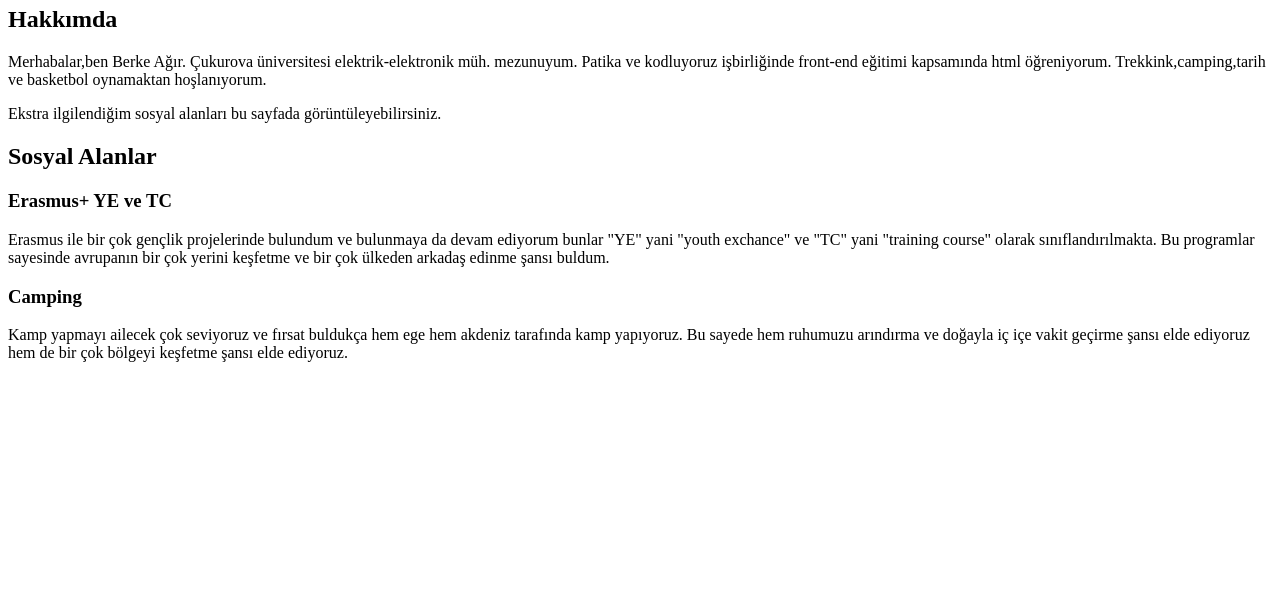
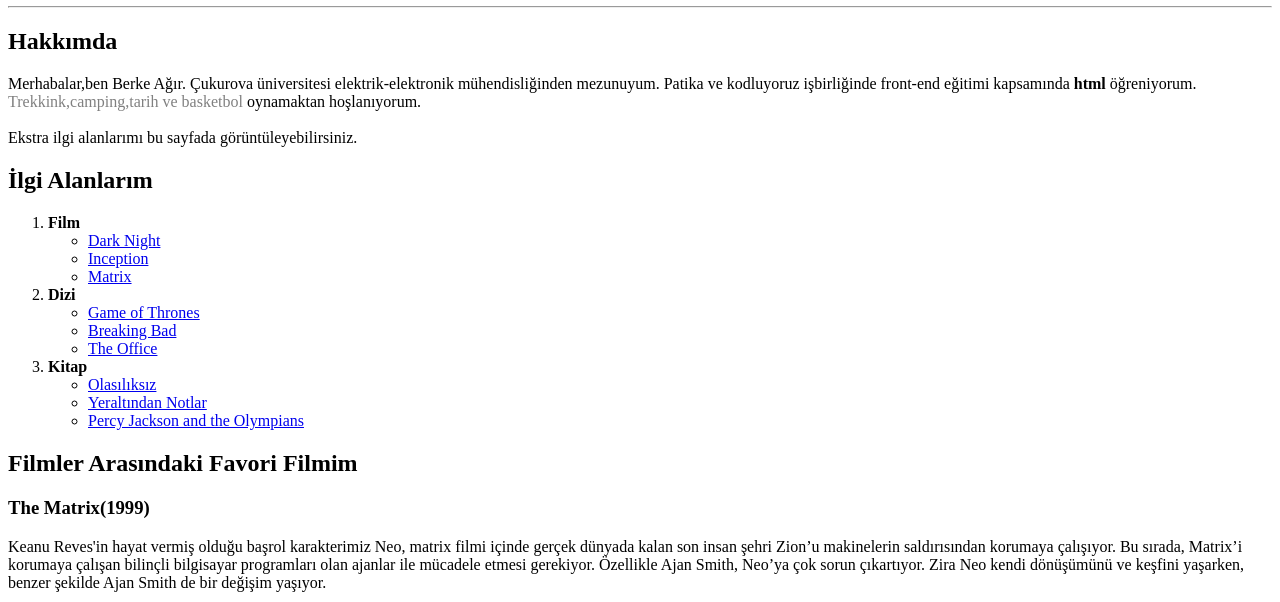
Before and after one commit to berkeagir/Front-end-Homework, a plain HTML site: page index.html in a window 1280 px wide. Shown: the part 60-662 px from the top of the page. Drawn offline with Linux system fonts and the light colour scheme.

Commit message:
new features added

```diff
--- a/index.html
+++ b/index.html
@@ -1,27 +1,52 @@
 <!-- Title part -->
 <h1>Berke Ağır</h1>
+<hr>
 <h2>Hakkımda</h2>
 
 <!-- explanation about person -->
 <p>Merhabalar,ben Berke Ağır. Çukurova üniversitesi
-    elektrik-elektronik müh. mezunuyum.
+    elektrik-elektronik mühendisliğinden mezunuyum.
     Patika ve kodluyoruz işbirliğinde front-end eğitimi kapsamında
-    html öğreniyorum. Trekkink,camping,tarih ve basketbol oynamaktan hoşlanıyorum.
+    <strong>html</strong> öğreniyorum. <span style="color:grey ;">Trekkink,camping,tarih ve basketbol</span>  oynamaktan hoşlanıyorum.
+    <br>
+    <br>
+    Ekstra ilgi alanlarımı bu sayfada görüntüleyebilirsiniz.
 </p>
-<p>Ekstra ilgilendiğim sosyal alanları bu sayfada görüntüleyebilirsiniz.</p>
+
 <!-- Detail part about sOcial Interests -->
-<h2>Sosyal Alanlar </h2>
-<h3>
-Erasmus+ YE ve TC
-</h3>
-<p>Erasmus ile bir çok gençlik projelerinde bulundum ve bulunmaya da devam ediyorum bunlar "YE" yani "youth exchance"
-    ve "TC" yani "training course" olarak sınıflandırılmakta. Bu programlar sayesinde
-    avrupanın bir çok yerini keşfetme ve bir çok ülkeden arkadaş edinme şansı buldum.
-
-</p>
-<h3>Camping</h3>
-<p></p>
-<!-- bosluk -->
-<p>Kamp yapmayı ailecek çok seviyoruz ve fırsat buldukça hem ege hem akdeniz tarafında kamp yapıyoruz. Bu sayede hem ruhumuzu arındırma ve doğayla iç içe vakit geçirme şansı elde ediyoruz
-    hem de bir çok bölgeyi keşfetme şansı elde ediyoruz.
-</p>
+<h2>İlgi Alanlarım </h2>
+<div>
+    <ol>
+        <li>
+            <strong>Film</strong> <ul>
+                <li><a href="https://www.imdb.com/title/tt0468569/" target="_blank">Dark Night</a></li>
+                <li><a href="https://www.imdb.com/title/tt1375666/" target="_blank">Inception</a></li>
+                <li><a href="https://www.imdb.com/title/tt0133093/" target="_blank">Matrix</a></li>
+            </ul>
+        </li>
+        <li>
+            <strong>Dizi</strong><ul>
+                <li><a href="https://www.imdb.com/title/tt0944947/" target="_blank">Game of Thrones</a></li>
+                <li><a href="https://www.imdb.com/title/tt0903747/" target="_blank">Breaking Bad</a></li>
+                <li><a href="https://www.imdb.com/title/tt0386676/" target="_blank">The Office</a></li>
+            </ul>
+        </li>
+        <li>
+            <strong>Kitap</strong><ul>
+                <li><a href="https://www.goodreads.com/book/show/8399007-olas-l-ks-z?ref=nav_sb_ss_1_6" target="_blank">Olasılıksız</a></li>
+                <li><a href="https://www.goodreads.com/book/show/11533410-yeralt-ndan-notlar?ref=nav_sb_ss_1_4">Yeraltından Notlar</a></li>
+                <li><a href="https://www.goodreads.com/book/show/28187.The_Lightning_Thief?from_search=true&from_srp=true&qid=zRHQ3YqkG5&rank=1" target="_blank">Percy Jackson and the Olympians</a></li>
+            </ul>
+        </li>
+    </ol>
+</div>
+<!-- Explanation of the Movie -->
+<h2>Filmler Arasındaki Favori Filmim</h2>
+<h3>The Matrix(1999)</h3>
+<p>Keanu Reves'in hayat vermiş olduğu başrol karakterimiz Neo, matrix filmi içinde gerçek dünyada
+    kalan son insan şehri Zion’u makinelerin saldırısından korumaya çalışıyor.
+    Bu sırada, Matrix’i korumaya çalışan bilinçli bilgisayar programları olan ajanlar ile mücadele
+    etmesi gerekiyor. Özellikle Ajan Smith, Neo’ya çok sorun çıkartıyor. Zira Neo kendi
+    dönüşümünü ve keşfini yaşarken, benzer şekilde Ajan Smith de bir değişim yaşıyor.</p>
+<!-- Image Part -->
+<img width="400" height="600" src="https://m.media-amazon.com/images/M/MV5BNzQzOTk3OTAtNDQ0Zi00ZTVkLWI0MTEtMDllZjNkYzNjNTc4L2ltYWdlXkEyXkFqcGdeQXVyNjU0OTQ0OTY@._V1_.jpg" alt="Matrix(1999)" title="Matrix(1999)">
```
Also changed, not shown: 1 other file.
